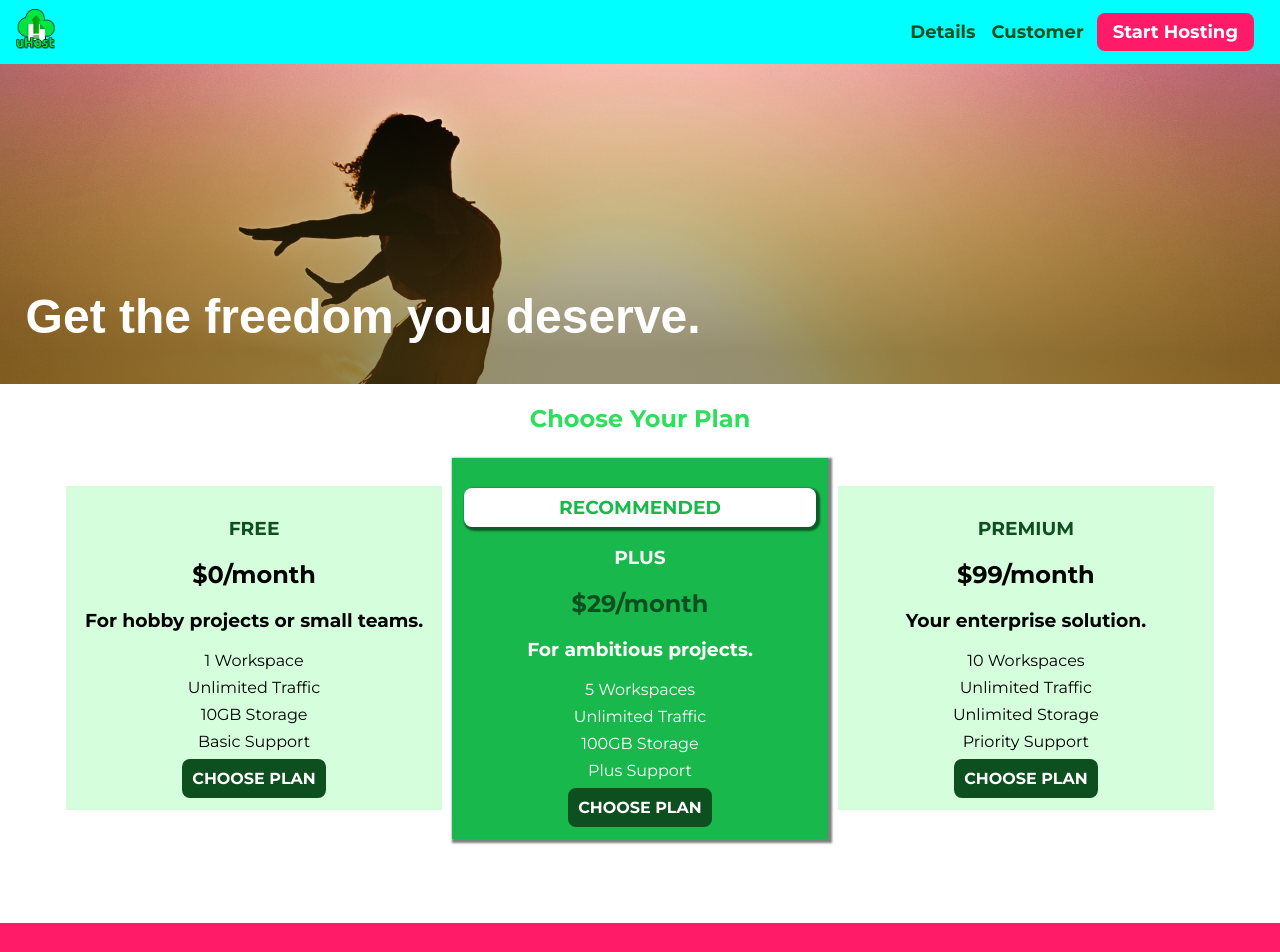
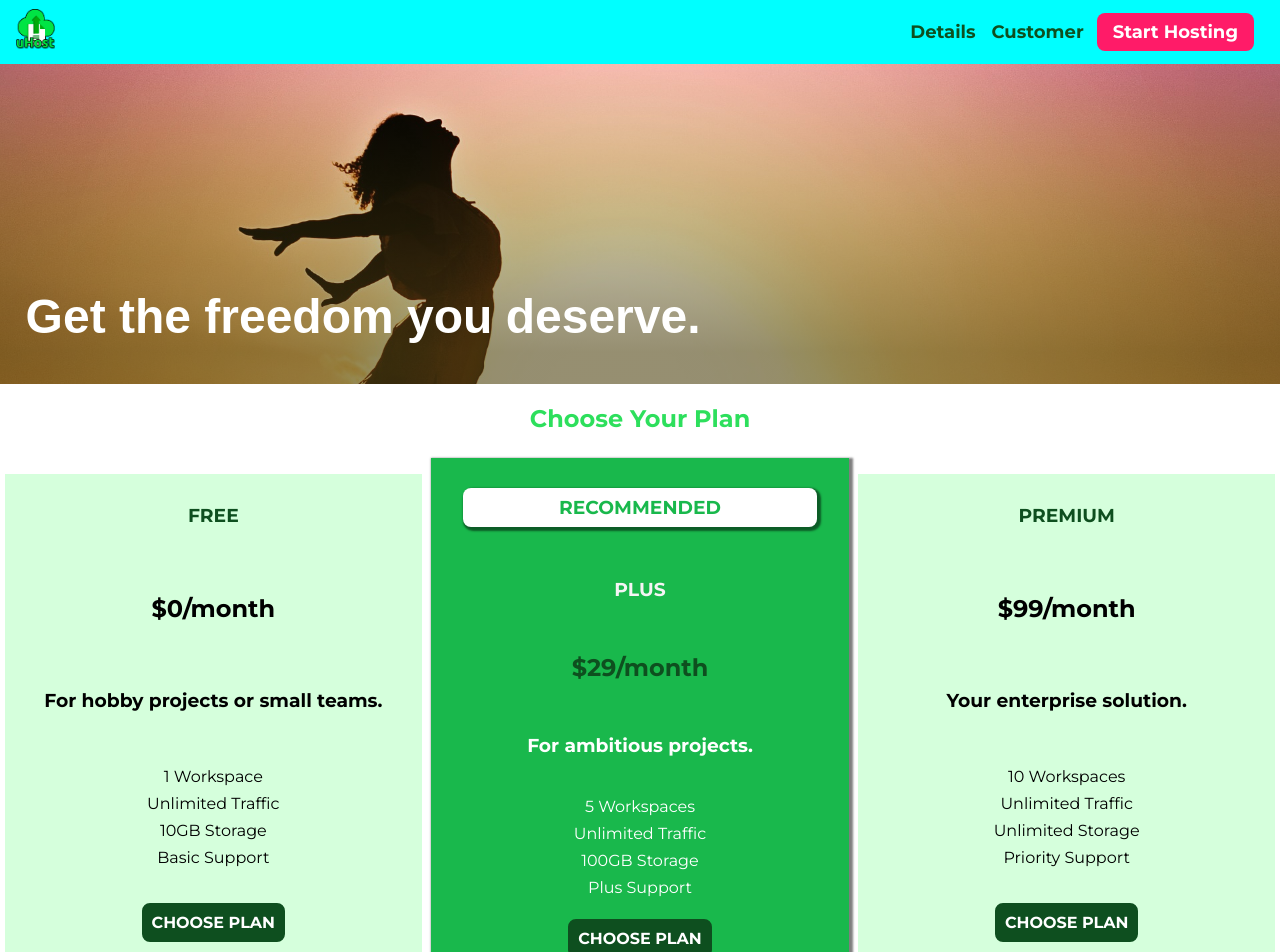
Before and after one commit to sagarrajak/css-basic, a React (Create React App) app: page / in a window 1280 px wide. Shown: the top 952 px of the page. Built offline with nearby package versions, Linux system fonts and the light colour scheme.

Commit message:
flex fix

```diff
--- a/src/modules/plans/Plans.css
+++ b/src/modules/plans/Plans.css
@@ -35,11 +35,12 @@
 
 .plan {
   background-color: #d5ffdc;
-  text-align: center;
   padding: 0.75rem;
-  /* margin: 1rem; */
   width: 100%;
-  vertical-align: middle;
+  display: flex;
+  justify-content: space-between;
+  flex-direction: column;
+  align-items: center;
 }
 
 .plan--highlighted {
@@ -54,6 +55,7 @@
   padding: 0.5rem;
   box-shadow: 2px 2px 2px 2px rgba(0, 0, 0, 0.5);
   border-radius: 0.5rem;
+  width: 90%;
 }
 
 .plan__title {
@@ -83,6 +85,9 @@
   /* width: 80%; */
   margin: auto;
   text-align: center;
+  display: flex;
+  flex-direction: column;
+
 }
 
 #key-features {
@@ -144,16 +149,18 @@
   }
 
   .plan {
-    display: inline-block;
     margin: 0.3rem;
-    width: 30%;
-    /* min-width: 20rem; */
+    height: 30rem;
   }
-
+  .plan--highlighted {
+    height: 32rem !important;
+  }
   .plan__list {
     margin: auto;
-    width: 98%;
     max-width: 1500px;
+    flex-direction: row;
+    justify-content: center;
+    align-items: center;
   }
 
   .key-feature {
```
